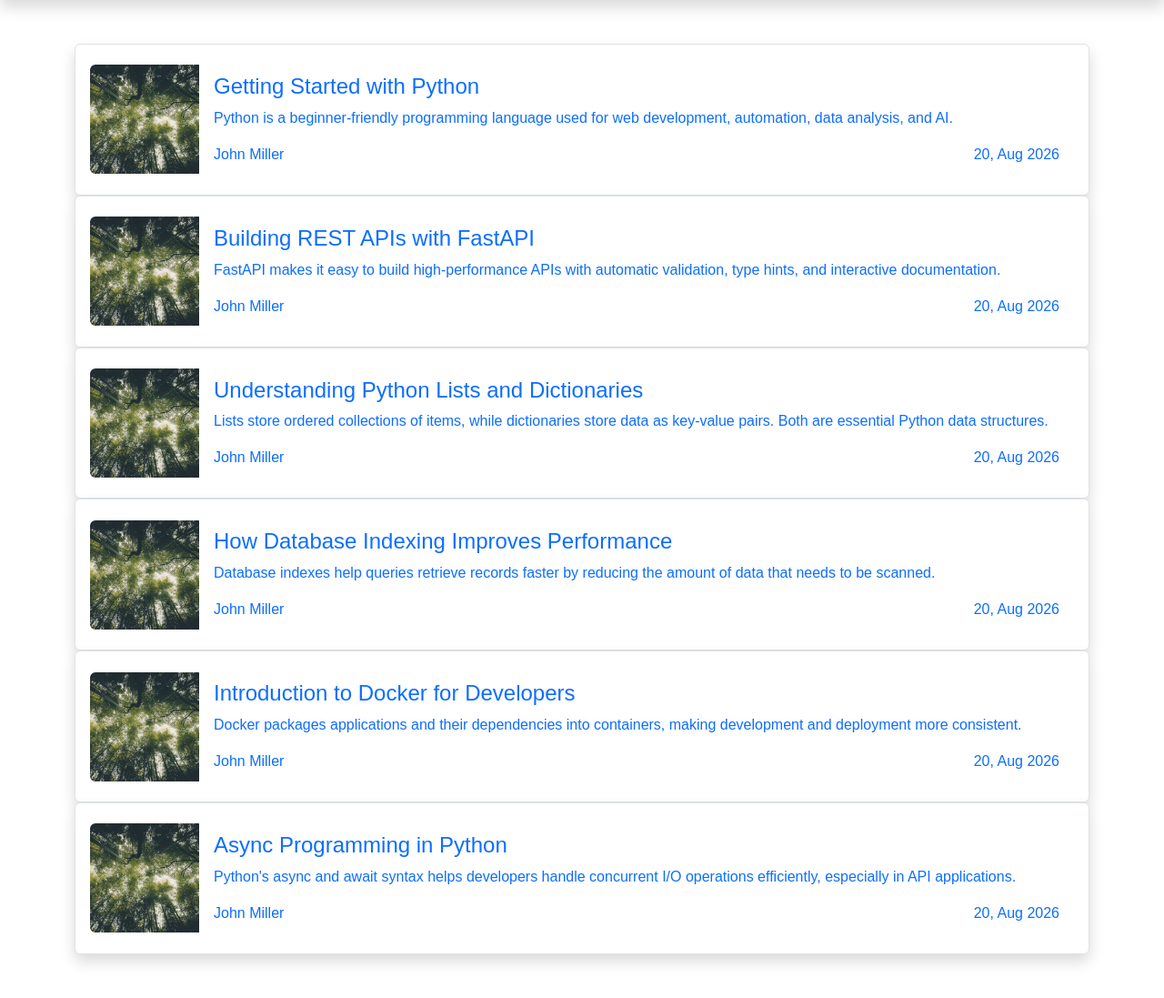
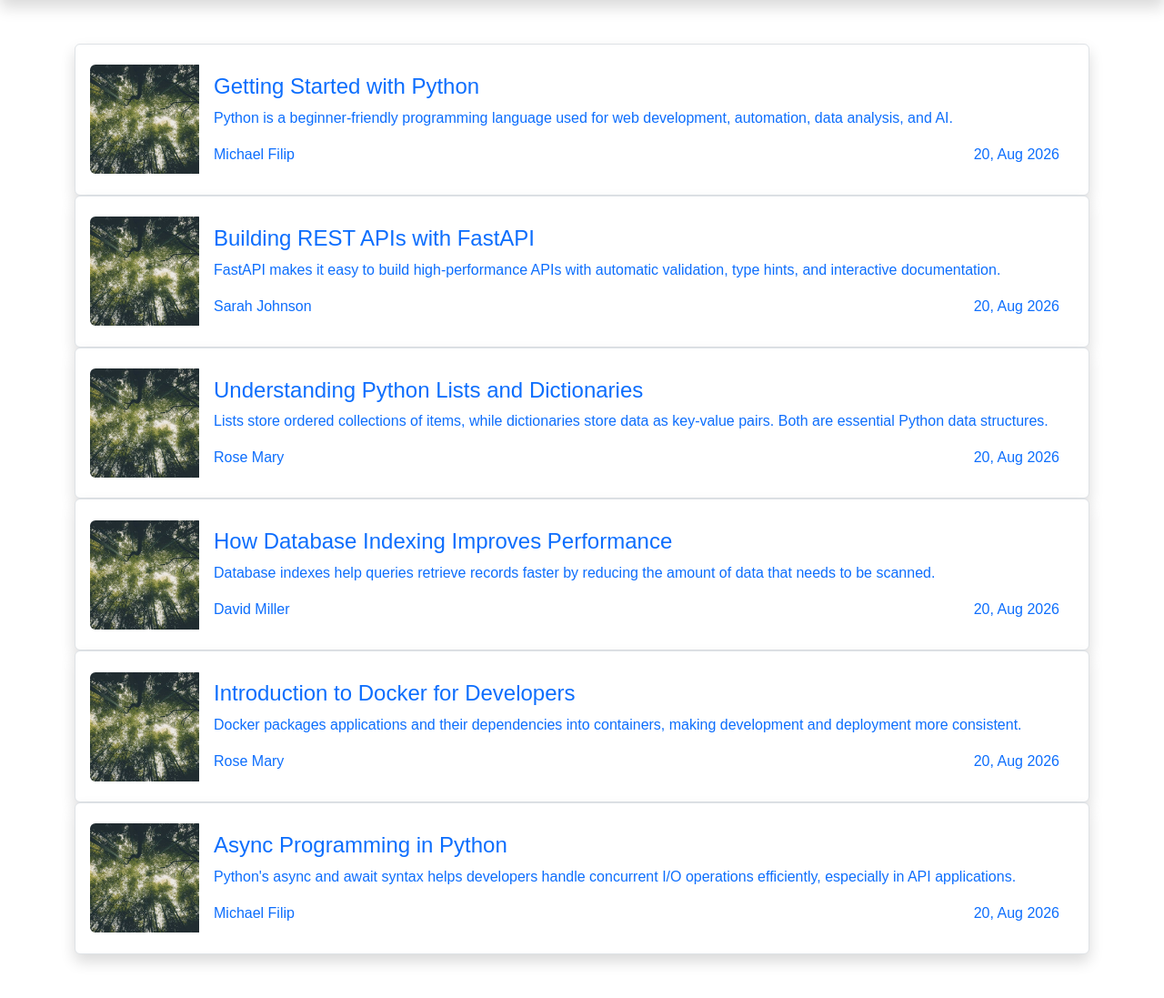
Before and after one commit to codingsumi/crud-in-fastapi, a FastAPI app: page / in a window 1280 px wide. Shown: the part 56-1153 px from the top of the page at 91% size. Run offline with FastAPI, Linux system fonts and the light colour scheme; some libraries are stand-ins or nearby versions; some web fonts are replaced.

Commit message:
Update author display in home template to use dynamic post data

```diff
--- a/templates/home.html
+++ b/templates/home.html
@@ -19,7 +19,7 @@
             </p>
 
             <div class="d-flex justify-content-between">
-                <span class="fs-xs fg-4 fg-50">John Miller</span>
+                <span class="fs-xs fg-4 fg-50">{{ post.author }}</span>
                 <span class="fs-xs fg-4 fg-50">20, Aug 2026</span>
             </div>
         </div>
```
